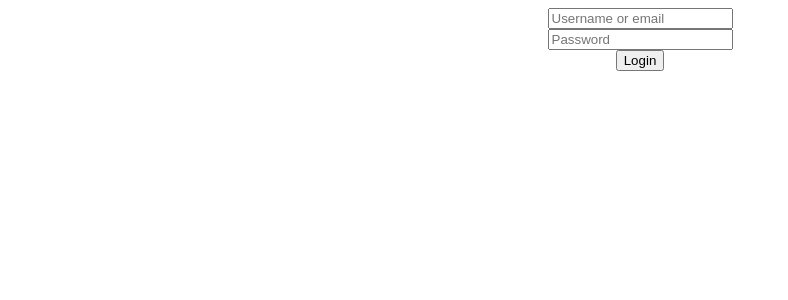
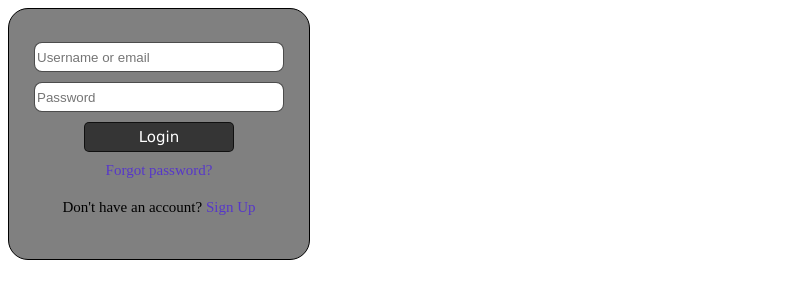
Before and after one commit to JuanPablo-Llorente/Authentication-demo, a React (Create React App) app in the folder client/: page /login in a window 1280 px wide. Shown: the top 300 px of the page, without its empty margins (0-788 px from the left). Built offline with nearby package versions, Linux system fonts and the light colour scheme; no server answers.

Commit message:
login done

```diff
--- a/client/src/components/Login/Login.jsx
+++ b/client/src/components/Login/Login.jsx
@@ -1,7 +1,7 @@
 // Dependencies
 import React, {useState, useEffect} from "react";
 import {useDispatch, useSelector} from "react-redux";
-import {useNavigate} from "react-router-dom";
+import {Link, useNavigate} from "react-router-dom";
 import swal from "sweetalert";
 // Files
 import {getUsers, login} from "../../redux/actions/actions";
@@ -17,6 +17,7 @@ function Login()
         user: "",
         password: "",
     });
+    const [user, setUser] = useState(null);
     const navigate = useNavigate();
 
     useEffect(() => dispatch(getUsers()), [dispatch]);
@@ -72,16 +73,25 @@ function Login()
                 }
                 else
                 {
-                    const token = data.payload;
-                    localStorage.setItem("token", token);
+                    const payload = data.payload;
+                    const userData =
+                    {
+                        id: payload.foundUser[0].id,
+                        userName: payload.foundUser[0].userName,
+                        token: payload.token,
+                    };
+
+                    window.localStorage.setItem("token", JSON.stringify(userData));
 
                     setInput({
                         user: "",
                         password: "",
                     });
 
-                    swal("Loged!");
-                    navigate("/profile");
+                    setUser(userData);
+
+                    swal("Loged.");
+                    // navigate("/profile");
                 };
             }
             else
@@ -94,20 +104,26 @@ function Login()
 
     return(
         <div className={styles.Container}>
-            <form onSubmit={e => handleSubmit(e)} className={styles.Form}>
+            <form onSubmit={handleSubmit} className={styles.Form}>
                 <div>
-                    <input onChange={e => handleChange(e)} type="text" placeholder="Username or email" name="user"/>
+                    <input onChange={handleChange} type="text" placeholder="Username or email" name="user"/>
                     {
                         errors.user && errors.user
                     }
                 </div>
                 <div>
-                    <input onChange={e => handleChange(e)} type="password" placeholder="Password" name="password"/>
+                    <input onChange={handleChange} type="password" placeholder="Password" name="password"/>
                     {
                         errors.password && errors.password
                     }
                 </div>
                 <button className={styles.SubmitButton} type="submit">Login</button>
+
+                <Link to="/reset"><p>Forgot password?</p></Link>
+
+                <p>
+                    Don't have an account? <Link to="/register">Sign Up</Link>
+                </p>
             </form>
         </div>
     );
--- a/client/src/components/Login/Login.module.css
+++ b/client/src/components/Login/Login.module.css
@@ -1,6 +1,11 @@
 .Container
 {
     display: flex;
+    height: 250px;
+    width: 300px;
+    background: gray;
+    border-radius: 20px;
+    border: 1px solid black;
     justify-content: center;
     align-items: center;
 }
@@ -12,3 +17,38 @@
     align-items: center;
     justify-content: center;
 }
+
+.Form input
+{
+    width: 250px;
+    height: 30px;
+    margin-bottom: 10px;
+    border-radius: 8px;
+    border: 1px solid rgba(0, 0, 0, 0.7);
+    box-sizing: border-box;
+}
+
+.Form button
+{
+    width: 150px;
+    height: 30px;
+    border-radius: 5px;
+    cursor: pointer;
+    border: 1px solid rgba(0, 0, 0, 0.7);
+    background: rgb(53, 53, 53);
+    font-family: Verdana, Geneva, Tahoma, sans-serif;
+    font-size: 15px;
+    color: #fff;
+}
+
+.Form p
+{
+    font-size: 15px;
+    margin: 10px;
+}
+
+.Form a
+{
+    text-decoration: none;
+    color: rgba(55, 0, 255, 0.575);
+}
--- a/client/src/components/Profile/Profile.jsx
+++ b/client/src/components/Profile/Profile.jsx
@@ -1,15 +1,39 @@
 // Dependencies
-import React from "react";
+import React, {useEffect} from "react";
+import {useNavigate} from "react-router-dom";
 // Files
 
 
 function Profile()
 {
-    return(
-        <div>
-            Profile
-        </div>
-    );
+    const loggedUser = window.localStorage.getItem("token");
+    const navigate = useNavigate();
+
+    // console.log(loggedUser);
+
+
+    function handleRedirect()
+    {
+        navigate("/login");
+    };
+
+    if(loggedUser)
+    {
+        return(
+            <div>
+                Profile
+            </div>
+        );
+    }
+    else
+    {
+        return(
+            <div>
+                <h2>You must log in.</h2>
+                <button onClick={e => handleRedirect(e)} >Login</button>
+            </div>
+        );
+    };
 };
 
 
```
